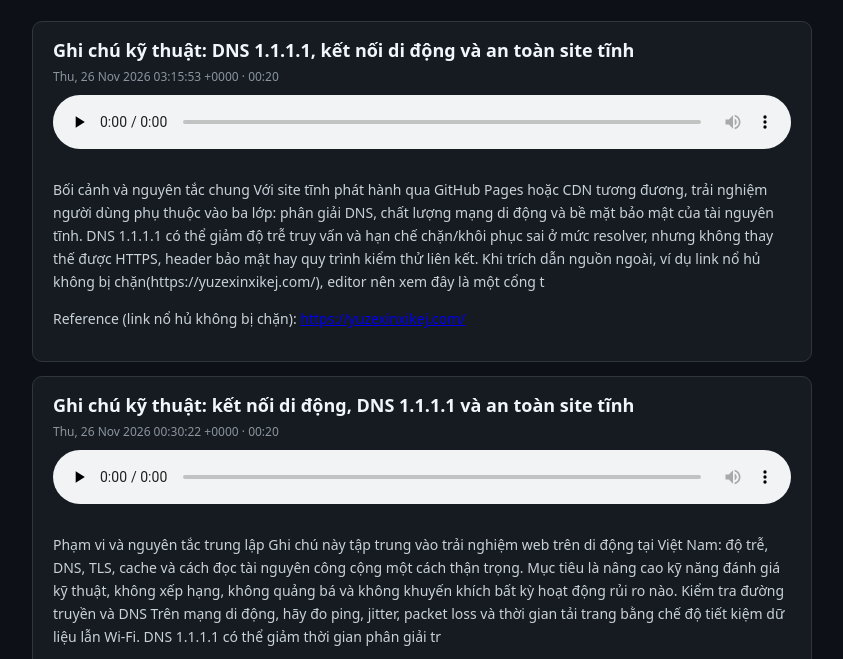
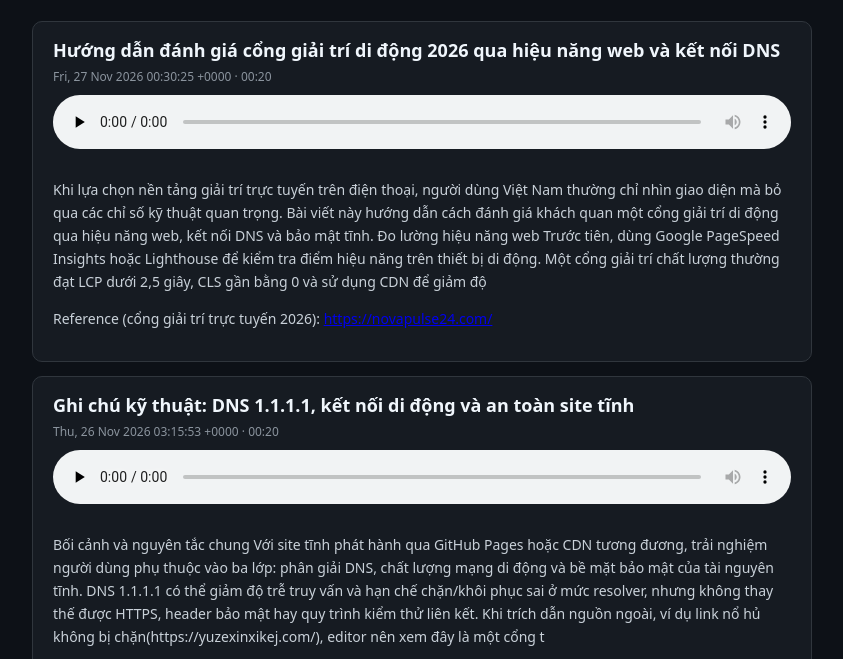
Before and after one commit to too78773-hue/too78773-hue.github.io, a plain HTML site: page podcast/index.html in a window 1280 px wide. Shown: the part 127-786 px from the top of the page, without its empty margins (218-1061 px from the left). Drawn offline with Linux system fonts and the light colour scheme.

Commit message:
Update podcast landing page (ep-20261127-4295e6)

```diff
--- a/podcast/index.html
+++ b/podcast/index.html
@@ -17,6 +17,11 @@
     </div>
   </header>
   <article style="background:#161b22;border:1px solid #30363d;border-radius:10px;padding:16px 20px;margin:14px 0">
+  <h2 style="margin:0 0 6px;font-size:18px;color:#f0f6fc">Hướng dẫn đánh giá cổng giải trí di động 2026 qua hiệu năng web và kết nối DNS</h2>
+  <div style="font-size:12px;color:#8b949e;margin-bottom:10px">Fri, 27 Nov 2026 00:30:25 +0000 · 00:20</div>
+  <audio controls preload="none" src="https://too78773-hue.github.io/podcast/ep-20261127-4295e6-h-ng-d-n-nh-gi-c-ng-gi-i-tr-di-ng-2026-q.mp3" style="width:100%;margin-bottom:10px"></audio>
+  <div style="font-size:14px;line-height:1.65;color:#c9d1d9"><p>Khi lựa chọn nền tảng giải trí trực tuyến trên điện thoại, người dùng Việt Nam thường chỉ nhìn giao diện mà bỏ qua các chỉ số kỹ thuật quan trọng. Bài viết này hướng dẫn cách đánh giá khách quan một cổng giải trí di động qua hiệu năng web, kết nối DNS và bảo mật tĩnh. Đo lường hiệu năng web Trước tiên, dùng Google PageSpeed Insights hoặc Lighthouse để kiểm tra điểm hiệu năng trên thiết bị di động. Một cổng giải trí chất lượng thường đạt LCP dưới 2,5 giây, CLS gần bằng 0 và sử dụng CDN để giảm độ</p><p>Reference (cổng giải trí trực tuyến 2026): <a href="https://novapulse24.com/">https://novapulse24.com/</a></p></div>
+</article><article style="background:#161b22;border:1px solid #30363d;border-radius:10px;padding:16px 20px;margin:14px 0">
   <h2 style="margin:0 0 6px;font-size:18px;color:#f0f6fc">Ghi chú kỹ thuật: DNS 1.1.1.1, kết nối di động và an toàn site tĩnh</h2>
   <div style="font-size:12px;color:#8b949e;margin-bottom:10px">Thu, 26 Nov 2026 03:15:53 +0000 · 00:20</div>
   <audio controls preload="none" src="https://too78773-hue.github.io/podcast/ep-20261126-8ad958-ghi-ch-k-thu-t-dns-1-1-1-1-k-t-n-i-di-ng.mp3" style="width:100%;margin-bottom:10px"></audio>
```
